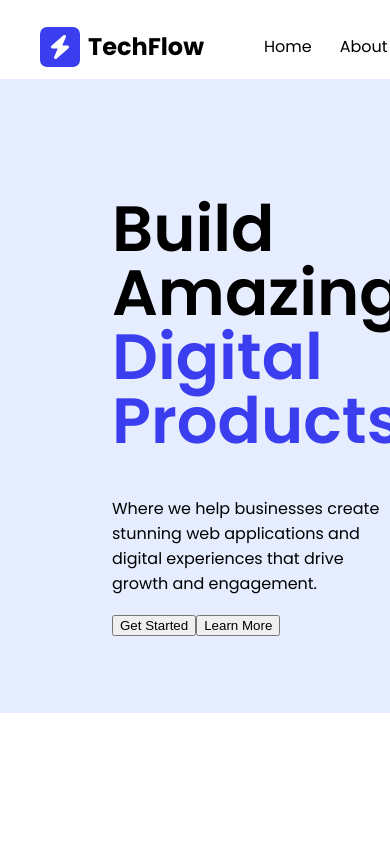
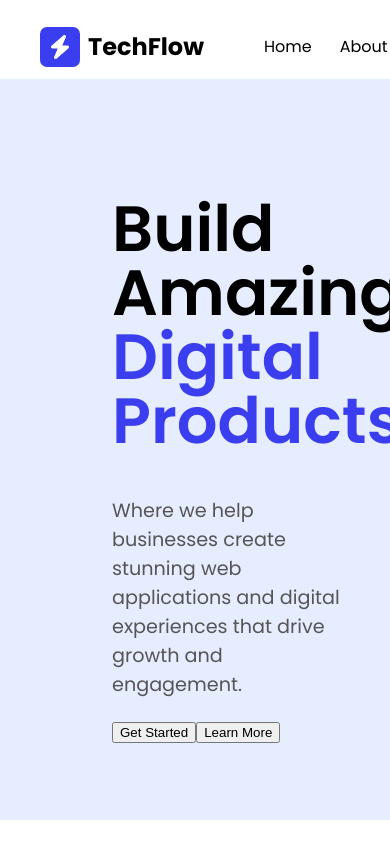
Before and after one commit to i-Kadri/techflow-landingpage, a React (Create React App) app: page / in a window 390 px wide. Shown: the top 844 px of the page. Built offline with nearby package versions, Linux system fonts and the light colour scheme.

Commit message:
refactor hero section styles for improved layout and responsiveness

```diff
--- a/src/components/herosection.css
+++ b/src/components/herosection.css
@@ -22,6 +22,28 @@
   font-weight: 550;
 }
 
+.Hero-div p {
+  margin-top: 1rem;
+  font-size: 1.2rem;
+  color: #555555;
+  width: 80%;
+}
+/* adjust / input icon for button */
+
+/* button {
+  margin-top: 2rem;
+  padding: 0.8rem 2rem;
+  font-size: 1rem;
+  font-weight: 600;
+  color: white;
+  background-color: #3b3eee;
+  border: none;
+  border-radius: 8px;
+  cursor: pointer;
+  box-shadow: 0 4px 6px rgba(59, 62, 238, 0.3);
+  transition: background-color 0.3s ease, box-shadow 0.3s ease;
+} */
+
 .Hero-image {
   /* display: flex;
   align-items: center;
@@ -31,8 +53,19 @@
 
 .Hero-image img {
   max-width: 100%;
-  width: 100%;
+  width: 85%;
   object-fit: contain;
   display: flex;
   height: 100%;
+  border-top-right-radius: 12px;
+  border-bottom-left-radius: 12px;
+  cursor: pointer;
+  transform: rotate(5deg);
+  transition: transform 240ms cubic-bezier(0.2, 0.8, 0.2, 1);
+  transform-origin: center center;
+  mask-image: radial-gradient(circle, rgb(30, 61, 128) 60%, transparent 100%);
+  -webkit-mask-image: radial-gradient(circle, black 60%, transparent 100%);
 }
+.Hero-image img:hover {
+  transform: rotate(0deg) scale(1.05);
+}
```
